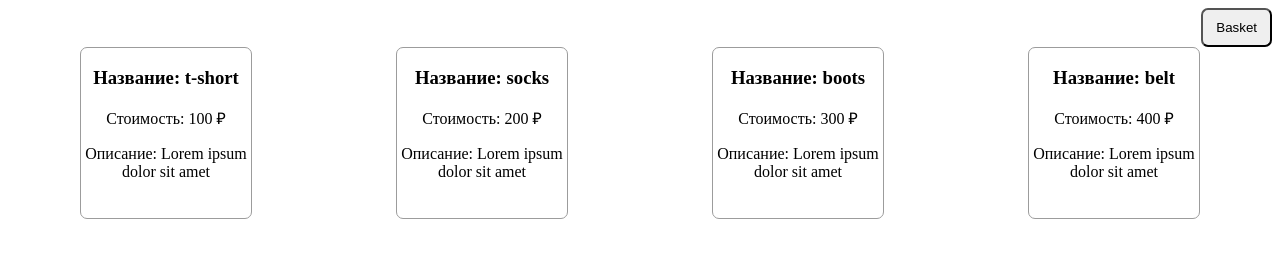
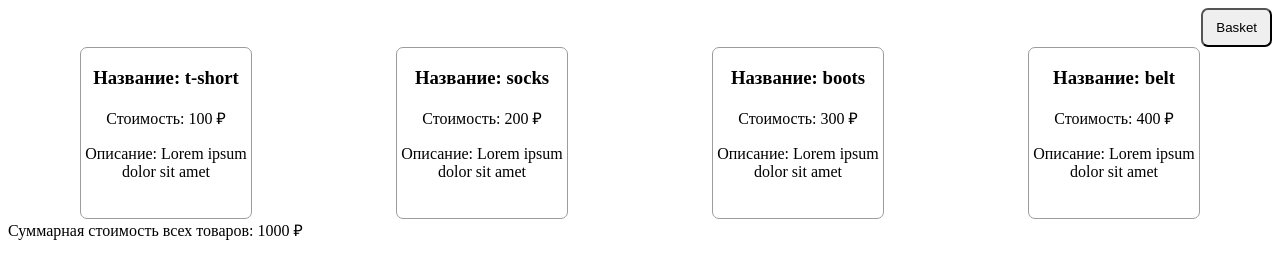
Before and after one commit to BatyaevEvgenii/JS2_shop, a plain HTML site: page index.html in a window 1280 px wide. Drawn offline with Linux system fonts and the light colour scheme.

Commit message:
lesson 2

```diff
--- a/index.html
+++ b/index.html
@@ -9,7 +9,6 @@
             display: flex;
             justify-content: flex-end;
         }
-
         .cart-button {
             padding: 10px 13px;
             display: block;
@@ -19,7 +18,6 @@
             display: flex;
             justify-content: space-around;
         }
-
         .goods-item {
             width: 170px;
             height: 170px;
@@ -27,7 +25,6 @@
             border-radius: 7px;
             text-align: center;
         }
-
     </style>
 
 </head>
@@ -38,25 +35,70 @@
     </header>
     <main>
         <div class="goods-list"></div>
+        <div class="total-price"></div>
     </main>
     <script>
-        const goods = [
+        class GoodsItem {
+            constructor(name, price, desc, quantity){
+                this.name = name;
+                this.price = price;
+                this.desc = desc;
+            }
 
-    {name: 't-short', price: 100, desc: 'Lorem ipsum dolor sit amet'},
-    {name: 'socks',price: 200, desc: 'Lorem ipsum dolor sit amet'},
-    {name: 'boots', price: 300, desc: 'Lorem ipsum dolor sit amet'},
-    {name: 'belt',price: 400, desc: 'Lorem ipsum dolor sit amet'},
-    ];
+            render() {
+                return `<div class="goods-item"><h3>Название: ${this.name}</h3><span>Стоимость: ${this.price} ₽</span><p>Описание: ${this.desc}</p></div>`
 
-const renderItem = ({name, price, desc}) => `<div class="goods-item"><h3>Название: ${name}</h3><span>Стоимость: ${price} ₽</span><p>Описание: ${desc}</p></div>`;
+            }
+        }
 
-const renderList = items => {
-    // .join('') - уберет запятую
-    const goodsList = items.map(renderItem).join('');
-    document.querySelector('.goods-list').innerHTML = goodsList;
-    };
+        class GoodsList {
+            constructor(){
+                this.goods = [];
+            }
 
-renderList(goods);
+            fetchGoods() {
+                 this.goods = [
+                    {name: 't-short', price: 100, desc: 'Lorem ipsum dolor sit amet'},
+                    {name: 'socks', price: 200, desc: 'Lorem ipsum dolor sit amet'},
+                    {name: 'boots', price: 300, desc: 'Lorem ipsum dolor sit amet'},
+                    {name: 'belt', price: 400, desc: 'Lorem ipsum dolor sit amet'},
+                 ];
+
+                 // каждый item превращаем в экземпляр класса item
+                this.goods = this.goods.map(good => new GoodsItem(good.name, good.price, good.desc));
+            }
+
+            totalCostGoods(){
+                var total = 0;
+                for (var i = 0; i < this.goods.length; i++){
+                    total = total + this.goods[i].price;
+                }
+
+                return total;
+
+            }
+
+            render() {
+                const goodsList = this.goods.map(good => good.render());
+                return goodsList.join('');
+            }
+        }
+
+        class OrderGoods {
+            constructor (name, price, quantity){
+                this.name = name;
+                this.price = price;
+                this.quantity = quantity;
+            }
+
+        }
+
+        const goods = new GoodsList();
+        goods.fetchGoods();
+        console.log(goods.totalCostGoods());
+
+        document.querySelector('.goods-list').innerHTML = goods.render();
+        document.querySelector('.total-price').textContent = `Суммарная стоимость всех товаров: ${goods.totalCostGoods()} ₽`;
     </script>
 </body>
 
```
